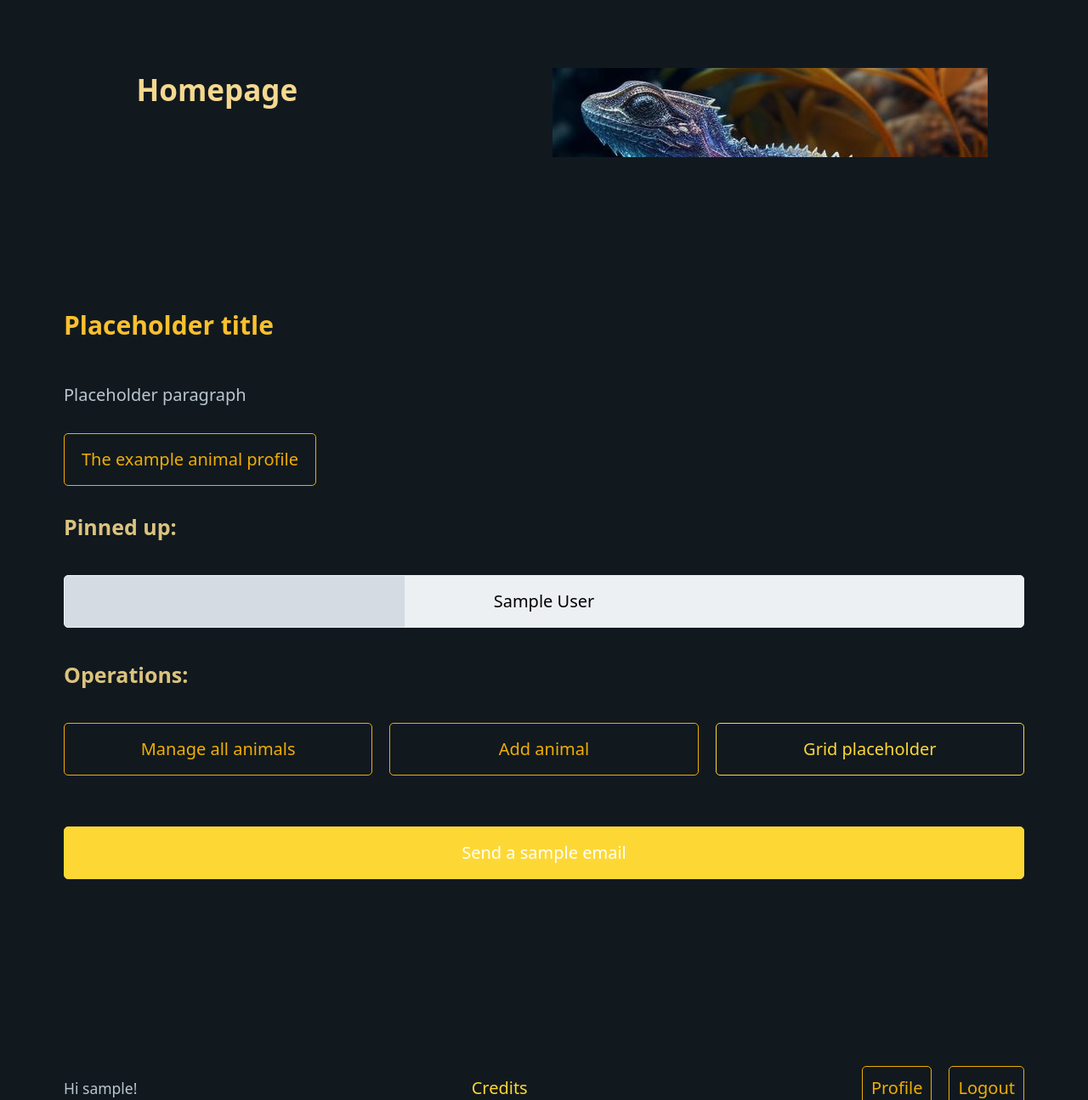
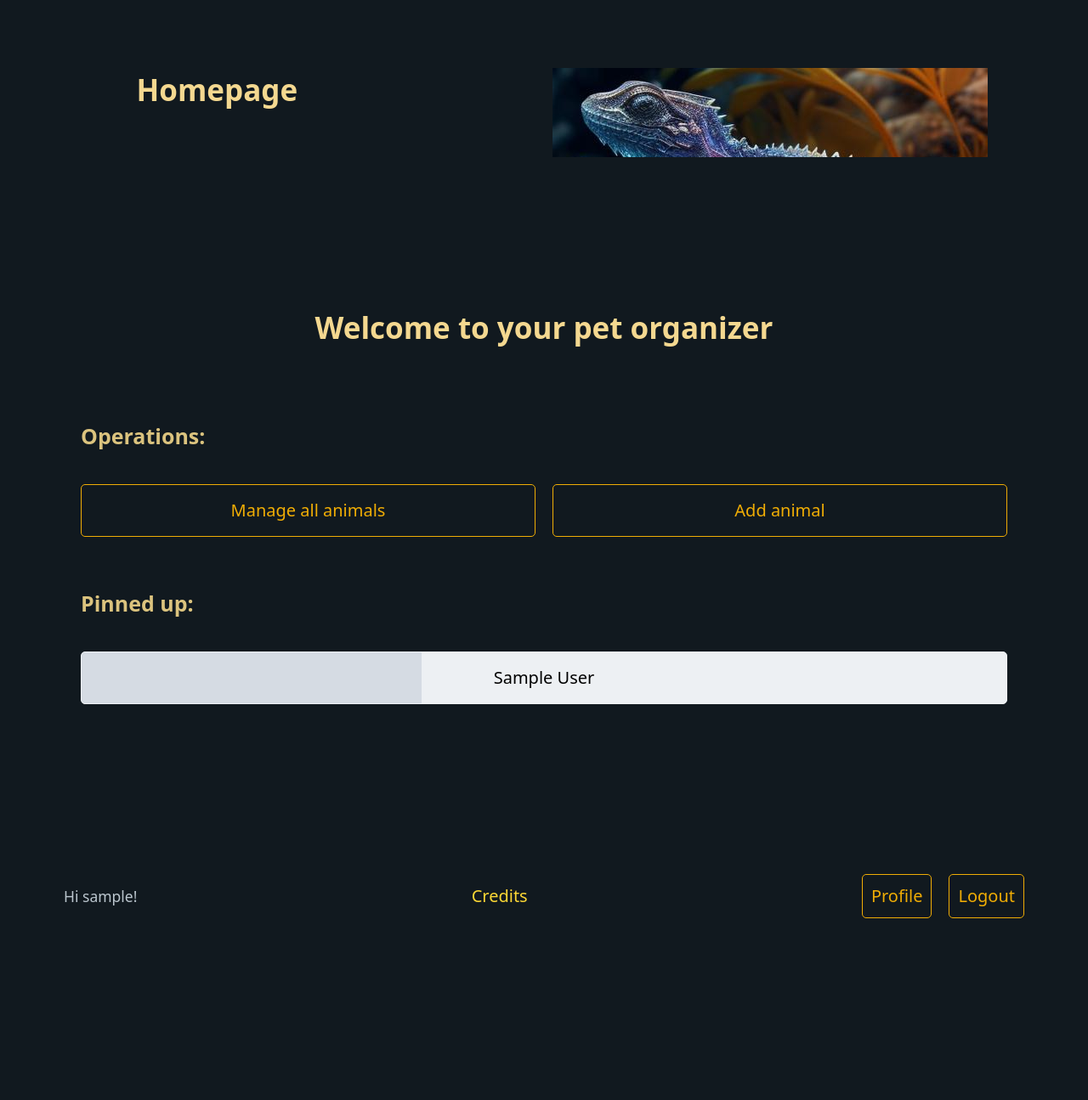
Before and after one commit to Cybernetic-Ransomware/Animals_Healthcare_Application, a Django app: page / in a window 1280 px wide. Shown: the top 1295 px of the page at 85% size. After the commit the page ends 1171 px from the top, so only its background shows below. Run offline with Django 4.2, Linux system fonts and the light colour scheme; the first user in the database is signed in; tables that the repository leaves empty hold one stand-in row (Sample ...); style sheets or scripts are compiled from the project's sources; some libraries are stand-ins or nearby versions.

Commit message:
Refactor: homepage cleared

```diff
--- a/AHC_app/homepage/templates/homepage/homepage.html
+++ b/AHC_app/homepage/templates/homepage/homepage.html
@@ -4,18 +4,28 @@
 
 {% block content %}
 
-  <h3>Placeholder title</h3>
-  <p>Placeholder paragraph</p>
+    <div class="container-fluid" style="text-align: center">
+      <h2>Welcome to your pet organizer</h2>
+    <br>
+    </div>
+
     {% if user.is_authenticated %}
 
-    {% if example_animal_id %}
-    <a role="button" class="secondary outline" href="{% url 'animal_profile' pk=example_animal_id %}">The example animal profile</a>
-    {% endif %}
+        <div class="container-fluid">
+            <h4>Operations:</h4>
 
-    <div class="container">
+            <div class="grid">
+                <a role="button" class="secondary outline" href="{% url 'animals_stable' %}">Manage all animals</a>
+                <a role="button" class="secondary outline" href="{% url 'animal_create' %}">Add animal</a>
+            </div>
+        <br>
+        </div>
+
         {% if recent_animals %}
+            <div class="container-fluid">
             <br>
                 <h4>Pinned up:</h4>
+
                 <div class="grid">
                     {% for animal in recent_animals %}
                         <a role="button"
@@ -25,23 +35,11 @@
                         >{{ animal.full_name }}</a>
                     {% endfor %}
                 </div>
-        {% endif %}
-
-    </div>
-    <h4>Operations:</h4>
-    <div class="grid">
-        <a role="button" class="secondary outline" href="{% url 'animals_stable' %}">Manage all animals</a>
-        <a role="button" class="secondary outline" href="{% url 'animal_create' %}">Add animal</a>
-        <a role="button" class="primary outline" href="{% url 'animal_create' %}">Grid placeholder</a>
-    </div>
             <br>
-    <br>
-    <div class="center-block">
-        <form method="post" action="">
-            {% csrf_token %}
-            <input type="submit" name="send_email" value="Send a sample email">
-        </form>
             </div>
         {% endif %}
 
+    {% endif %}
+
+
 {% endblock %}
--- a/AHC_app/homepage/views.py
+++ b/AHC_app/homepage/views.py
@@ -1,8 +1,5 @@
 from animals.models import Animal
-from django.conf import settings
-from django.core.mail import send_mail
 from django.db.models import Q
-from django.shortcuts import redirect
 from django.views.generic import TemplateView
 
 
@@ -12,39 +9,13 @@ class HomepageView(TemplateView):
     def get_context_data(self, **kwargs):
         context = super().get_context_data(**kwargs)
 
-        # recent_animals = Animal.objects.order_by('-creation_date').values('id', 'full_name', 'profile_image')[:3]
-        # recent_animals = Animal.objects.order_by('-creation_date').values('id', 'full_name', 'profile_image__url')[:3]
-
-        # do przemyślenia dekorator odnośnie niezalogowanego użytkownika
-
         if not self.request.user.is_authenticated:
             return context
 
         query = Animal.objects.filter(
-            Q(owner=self.request.user.profile)
-            | Q(allowed_users=self.request.user.profile)
+            Q(owner=self.request.user.profile) | Q(allowed_users=self.request.user.profile)
         ).order_by("-creation_date")
 
         context["recent_animals"] = query[:3]
 
-        if query and settings.DEBUG:
-            context["example_animal_id"] = query.latest("creation_date").id
-
         return context
-
-    def send_email(self):
-        recipient_email = "scorpos6@gmail.com"
-        subject = "Test subject"
-        message = "Test message"
-        sender_email = settings.EMAIL_HOST_USER
-
-        send_mail(
-            subject, message, sender_email, [recipient_email], fail_silently=False
-        )
-
-    def post(self, request, *args, **kwargs):
-        if "send_email" in request.POST:
-            self.send_email()
-            self.extra_context = {"email_sent": True}
-            return redirect(request.path)
-        return super().post(request, *args, **kwargs)
```
Also changed, not shown: AHC_app/homepage/models.py (+12 -3 lines). Lines whose indentation alone changed are shown as unchanged.
